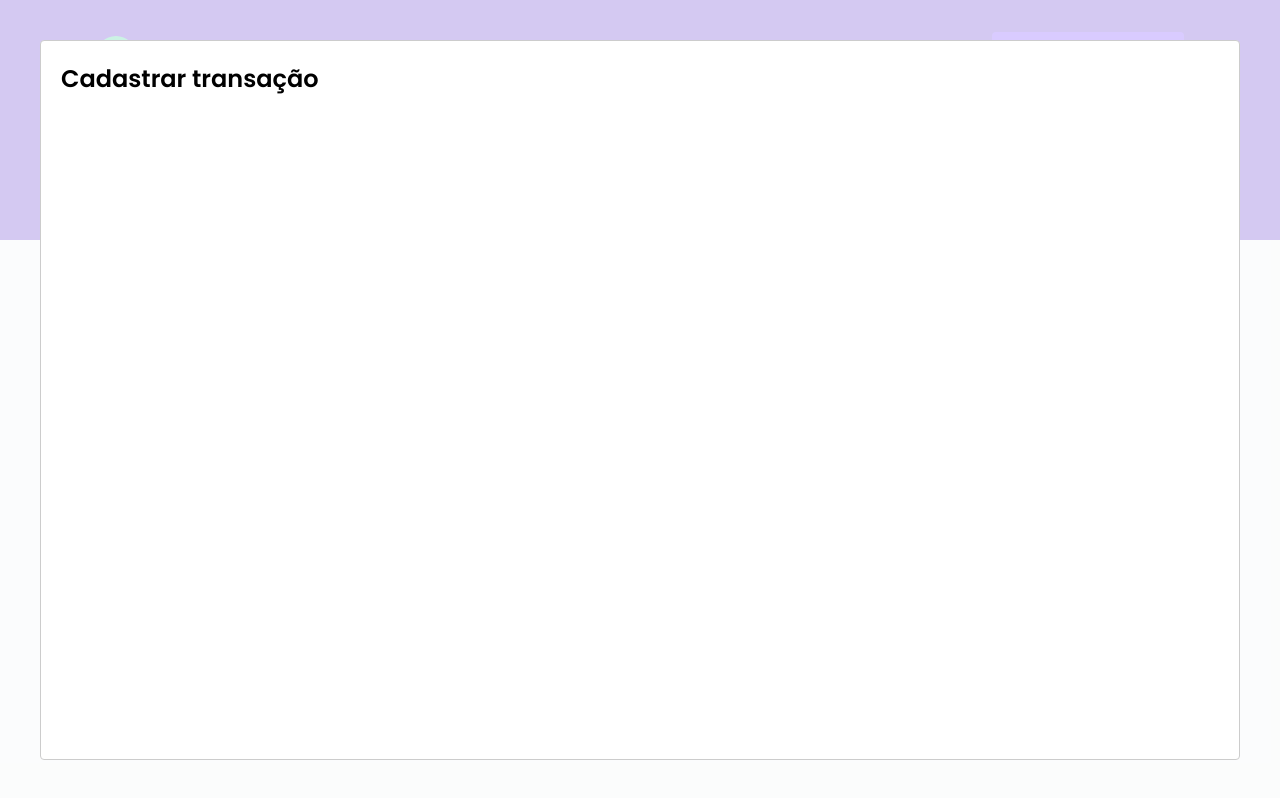
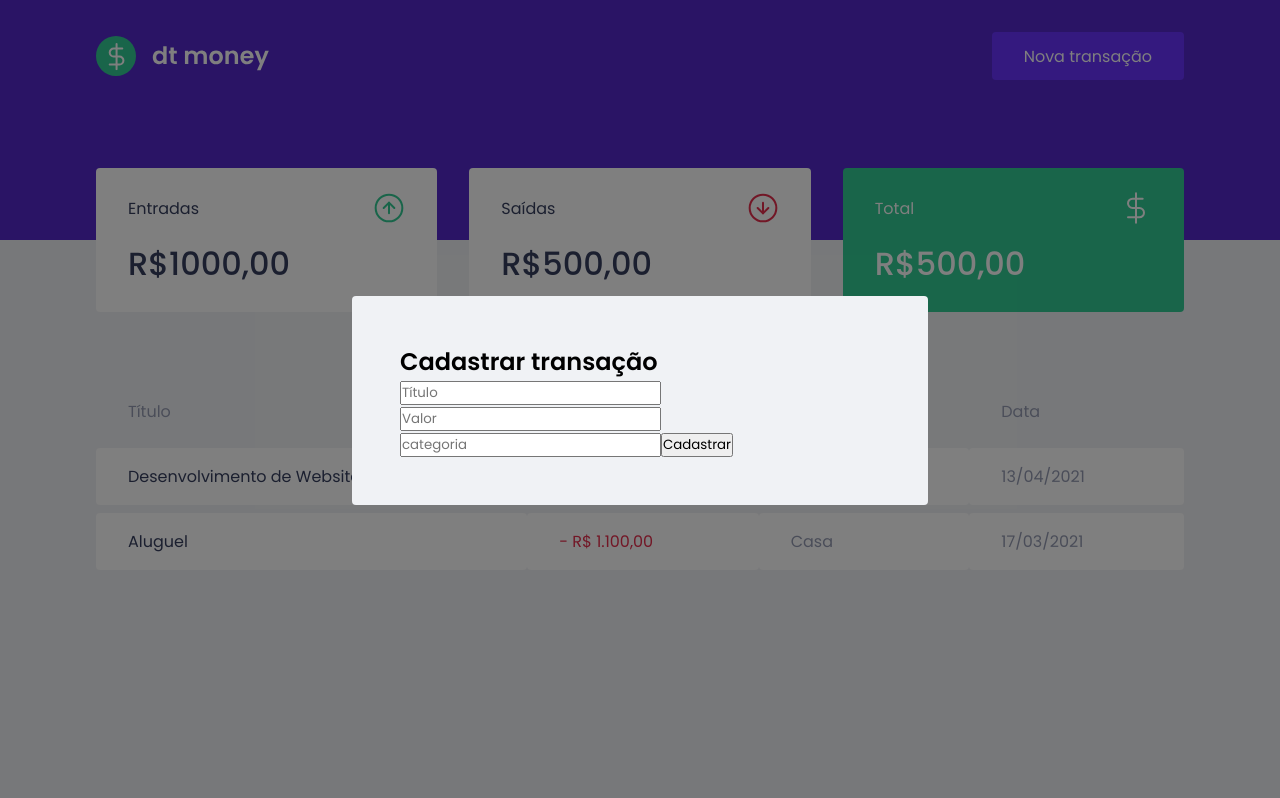
Before and after one commit to adolfobcruz/rocketseat-ignite-02-dtmoney, a React (Create React App) app: page / in a window 1280 px wide. Both pictures are taken after a click on the button "Nova transação". Built offline with nearby package versions, Linux system fonts and the light colour scheme; no server answers; what miragejs would draw is missing.

Commit message:
:sparkles: feat: NewTransactionModal + form

```diff
--- a/src/components/NewTransactionModal/index.tsx
+++ b/src/components/NewTransactionModal/index.tsx
@@ -1,4 +1,5 @@
 import Modal from 'react-modal';
+import { Container } from './styles';
 
 interface NewTransactionModalProps {
   isOpen: boolean;
@@ -9,8 +10,31 @@
   return (
     <Modal
       isOpen={isOpen}
-      onRequestClose={onRequestClose}>
+      onRequestClose={onRequestClose}
+      overlayClassName="react-modal-overlay"
+      className="react-modal-content"
+      >
+
+      <Container>
         <h2>Cadastrar transação</h2>
+
+        <input
+          placeholder="Título"
+        />
+
+        <input
+          type="number"
+          placeholder="Valor"
+        />
+
+        <input
+          placeholder="categoria"
+        />
+
+        <button type="submit">
+          Cadastrar
+        </button>
+      </Container>
     </Modal>
   );
 }
--- a/src/components/NewTransactionModal/styles.ts
+++ b/src/components/NewTransactionModal/styles.ts
@@ -1,5 +1,5 @@
 import styled from 'styled-components';
 
-export const Container = styled.div`
+export const Container = styled.form`
 
 `;
--- a/src/styles/global.ts
+++ b/src/styles/global.ts
@@ -53,4 +53,27 @@
     opacity: 0.6;
     cursor: not-allowed;
   }
+
+  .react-modal-overlay {
+    position: fixed;
+    top: 0;
+    bottom: 0;
+    right: 0;
+    left: 0;
+
+    display: flex;
+    align-items: center;
+    justify-content: center;
+
+    background: rgba(0, 0, 0, 0.5);
+  }
+
+  .react-modal-content {
+    position: relative;
+    width: 100%;
+    max-width: 576px;
+    padding: 3rem;
+    border-radius: 0.25rem;
+    background: var(--background);
+  }
 `
```
